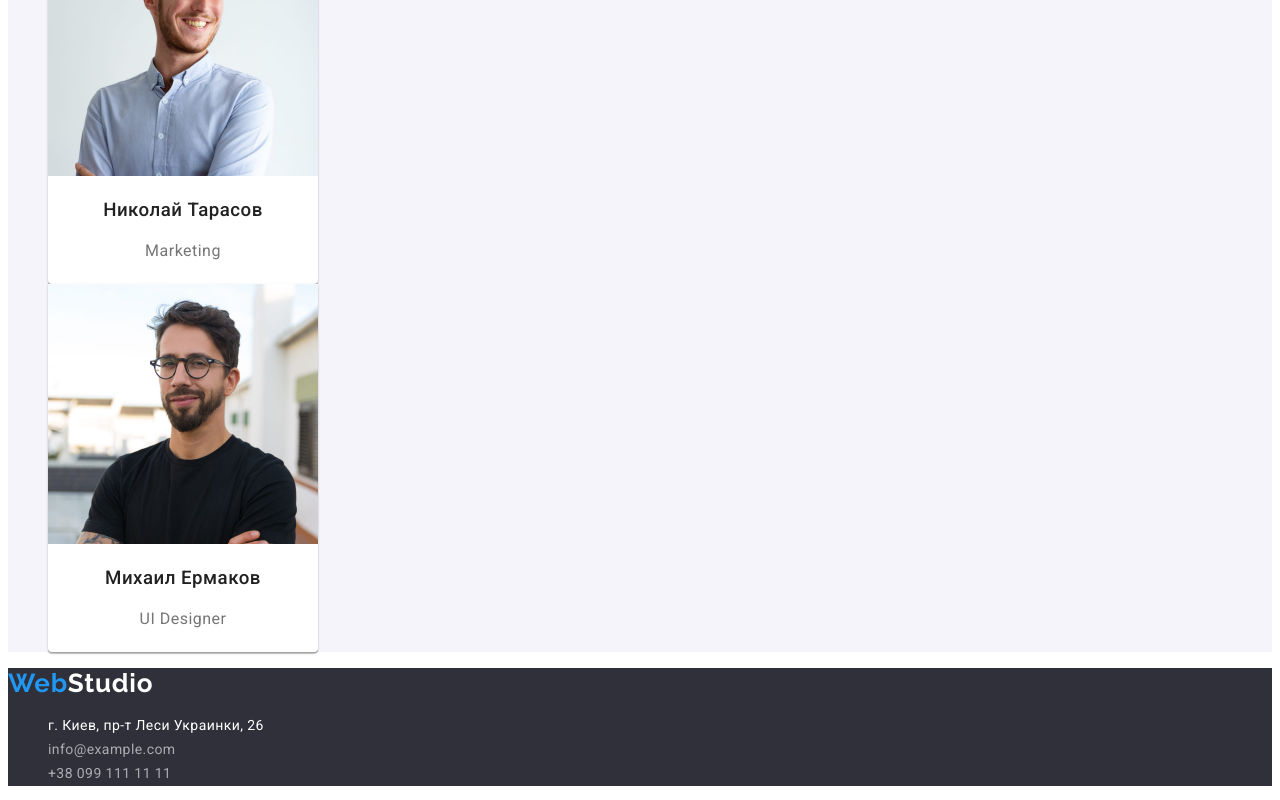
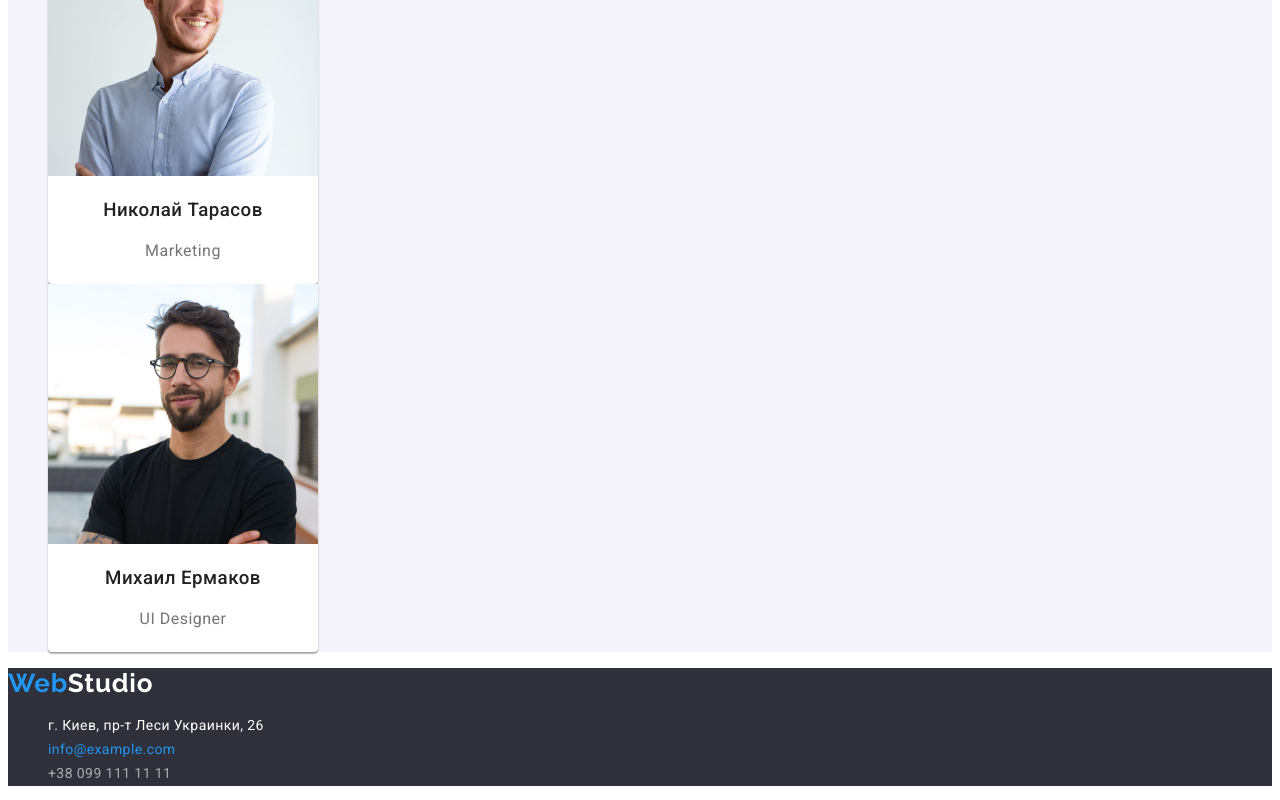
Before and after one commit to DariaPanchuk/goit-markup-hw-02, a plain HTML site: page index.html in a window 1280 px wide. In both pictures the pointer is over the link "info@example.com". Shown: the part 2632-3432 px from the top of the page. Drawn offline with Linux system fonts and the light colour scheme.

Commit message:
Update css

```diff
--- a/css/styles.css
+++ b/css/styles.css
@@ -1,6 +1,6 @@
 :root {
-    --page-font: 'Roboto';
-    --logo-font: 'Raleway';
+    --page-font: 'Roboto', sans-serif;
+    --logo-font: 'Raleway', sans-serif;
     --main-text-color: #757575;
     --title-text-color: #212121;
     --accent-color: #2196F3;
@@ -118,7 +118,6 @@
 .header-contact:hover,
 .header-contact:focus {
     color: var(--accent-color);
-    cursor: pointer;
 }
 
 /* Hero */
@@ -224,3 +223,8 @@
     letter-spacing: 0.03em;
     color: rgba(255, 255, 255, 0.6);
 }
+
+.footer-contact:hover,
+.footer-contact:focus {
+    color: var(--accent-color);
+}
```
